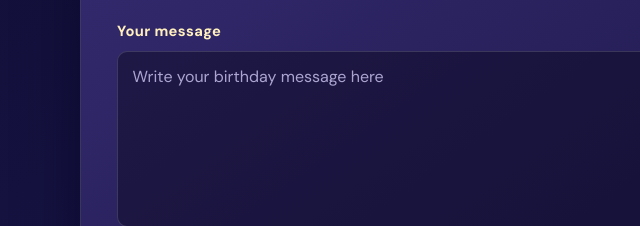
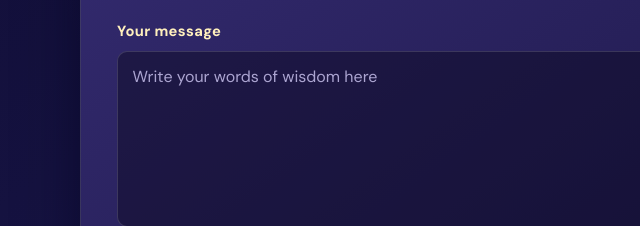
Before and after one commit to kurizma/gradGrit, a website: page app/frontend/app/index.html in a window 1280 px wide. Shown: the part 574-800 px from the top of the page, 0-640 px from the left. Drawn offline with nearby package versions, Linux system fonts and the light colour scheme; a web font is replaced by a local one.

Commit message:
feat: update message placeholder for improved user guidance

```diff
--- a/app/frontend/app/index.html
+++ b/app/frontend/app/index.html
@@ -26,7 +26,7 @@
         <div>
           <label for="message">Your message</label>
           <textarea id="message" name="message" rows="6" required maxlength="500"
-            placeholder="Write your birthday message here"></textarea>
+            placeholder="Write your words of wisdom here"></textarea>
         </div>
 
         <div>
```
Also changed, not shown: app/frontend/package.json (added, +16 -0 lines).
